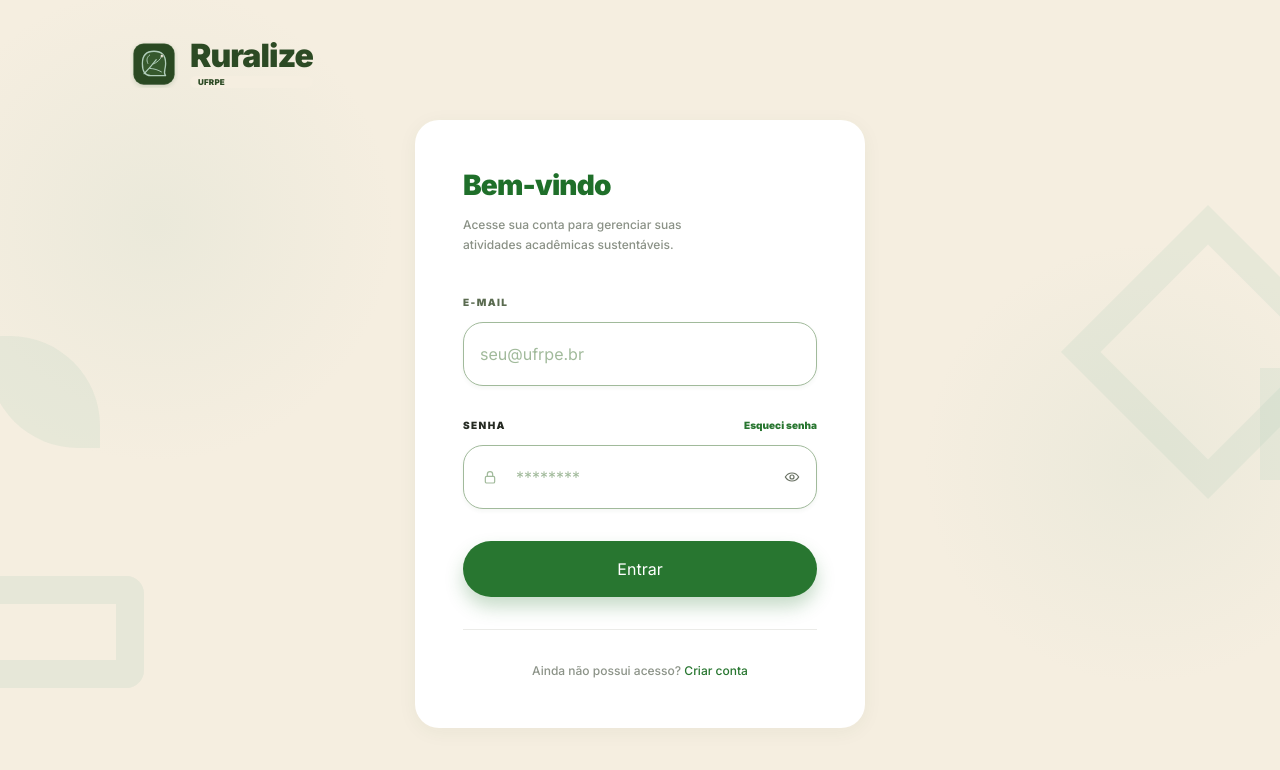
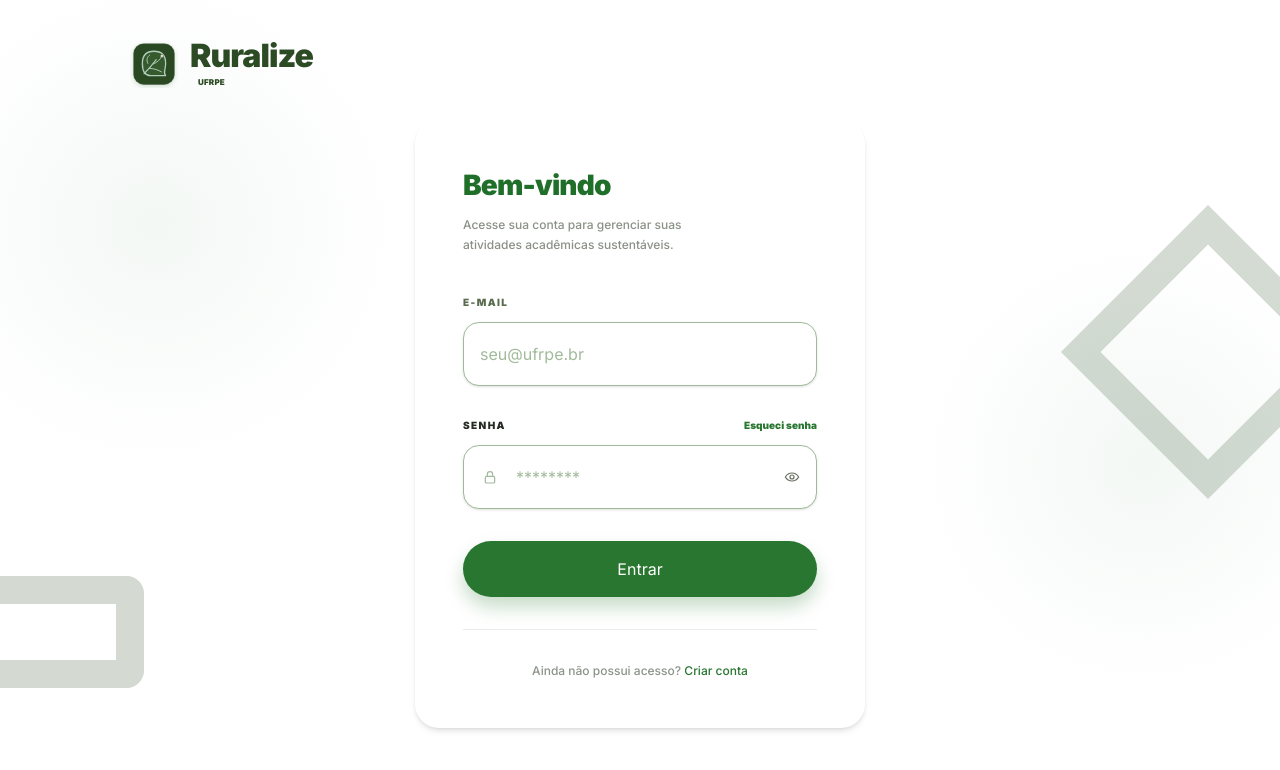
Before and after one commit to kauafabricio/ruralize-frontend, a Next.js app: page /login in a window 1280 px wide. Shown: the top 770 px of the page. Built offline with nearby package versions, Linux system fonts and the light colour scheme; no server answers.

Commit message:
redesign fix

```diff
--- a/app/globals.css
+++ b/app/globals.css
@@ -40,42 +40,6 @@
   --shadow-glow: 0 0 20px rgba(44, 74, 36, 0.1);
 }
 
-@theme inline {
-  --color-primary: #2c4a24;
-  --color-primary-dark: #2c4a24;
-  --color-secondary: #f5eee0;
-  --color-accent: #b0cdba;
-
-  --color-background: var(--color-background);
-  --color-foreground: var(--color-foreground);
-
-  --color-gray-50: var(--color-gray-50);
-  --color-gray-100: var(--color-gray-100);
-  --color-gray-200: var(--color-gray-200);
-  --color-gray-300: var(--color-gray-300);
-  --color-gray-400: var(--color-gray-400);
-  --color-gray-500: var(--color-gray-500);
-  --color-gray-600: var(--color-gray-600);
-  --color-gray-700: var(--color-gray-700);
-  --color-gray-800: var(--color-gray-800);
-
-  --font-sans: var(--font-inter);
-  --font-mono: var(--font-inter);
-
-  --radius-sm: 0.375rem;
-  --radius-md: 0.5rem;
-  --radius-lg: 0.75rem;
-  --radius-xl: 1rem;
-  --radius-2xl: 1.25rem;
-  --radius-3xl: 1.5rem;
-  --radius-full: 9999px;
-
-  --shadow-xs: var(--shadow-xs);
-  --shadow-sm: var(--shadow-sm);
-  --shadow-md: var(--shadow-md);
-  --shadow-lg: var(--shadow-lg);
-  --shadow-xl: var(--shadow-xl);
-}
 
 /* ========================================
    GLOBAL STYLES
--- /dev/null
+++ b/tailwind.config.ts
@@ -0,0 +1,34 @@
+/** @type {import('tailwindcss').Config} */
+export default {
+  content: [
+    "./app/**/*.{js,ts,jsx,tsx,mdx}",
+    "./pages/**/*.{js,ts,jsx,tsx,mdx}",
+    "./components/**/*.{js,ts,jsx,tsx,mdx}",
+  ],
+  theme: {
+    extend: {
+      colors: {
+        primary: {
+          dark: "#2c4a24",
+        },
+        secondary: "#f5eee0",
+        accent: "#b0cdba",
+        muted: "#a1ba9b",
+        "base-clean": "#ffffff",
+      },
+      boxShadow: {
+        xs: "0 1px 2px rgba(44, 74, 36, 0.03)",
+        sm: "0 2px 4px rgba(44, 74, 36, 0.05)",
+        md: "0 4px 20px rgba(44, 74, 36, 0.05)",
+        lg: "0 8px 24px rgba(44, 74, 36, 0.08)",
+        xl: "0 16px 48px rgba(44, 74, 36, 0.1)",
+        glow: "0 0 20px rgba(44, 74, 36, 0.1)",
+      },
+      fontFamily: {
+        sans: ["var(--font-inter)", "sans-serif"],
+        mono: ["var(--font-inter)", "monospace"],
+      },
+    },
+  },
+  plugins: [],
+};
```
